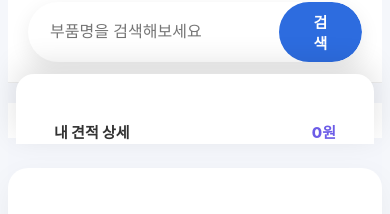
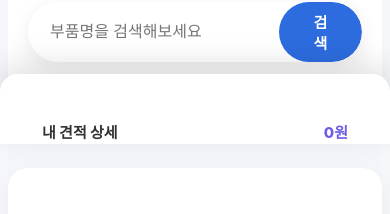
Before and after one commit to choyoungwooo/Comsandashop, a React (Vite) app: page /builder in a window 390 px wide. Shown: the part 96-310 px from the top of the page. Built offline with nearby package versions, Linux system fonts and the light colour scheme; a web font is replaced by a local one.

Commit message:
수정 내용

```diff
--- a/src/css/home.css
+++ b/src/css/home.css
@@ -581,46 +581,44 @@ total-price{
      하단 견적
   ========================== */
   .estimate-wrapper{
-    position: fixed;
-    bottom: 0;
-    left: 0;
-    right: 0;
+    position: fixed !important;
+    bottom: 0 !important;
+    left: 0 !important;
+    right: 0 !important;
+    width: 100vw !important;
+    z-index: 999999 !important;
+    padding: 0 !important;
+  }
+      .estimate-box{
     width: 100%;
-    z-index: 9999;
-    padding: 0 16px 10px;
-  }
-    .estimate-box{
     background: #fff;
-    border-radius: 20px 20px 0 0;
+    border-radius: 18px 18px 0 0;
     box-shadow: 0 -10px 30px rgba(0,0,0,0.12);
+
+    height: 70px;
+    transition: height 0.35s ease;
     overflow: hidden;
-    height: 70px;              /* 기본 닫힘 높이 */
-    transition: height 0.35s ease;
   }
 
-  .estimate-box{
-    border-radius: 18px 18px 0 0;
+
+  .estimate-box.open{
+    height: 65vh;
   }
- .estimate-box.open{
-    height: 65vh;              /* 🔥 고정 높이 */
-  }
-
   /* 상단 토글바 */
-  .estimate-toggle{
+    .estimate-toggle{
     height: 70px;
+    padding: 0 20px;
     display: flex;
     align-items: center;
     justify-content: space-between;
-    padding: 0 16px;
     font-weight: 800;
-    cursor: pointer;
   }
 
   /* 내부 스크롤 영역 */
-  .estimate-content{
-    height: calc(65vh - 70px); /* 전체 높이 - 토글바 */
+   .estimate-content{
+    height: calc(65vh - 70px);
     overflow-y: auto;
-    padding: 10px 16px 20px;
+    padding: 15px 20px 25px;
   }
 
 }
```
